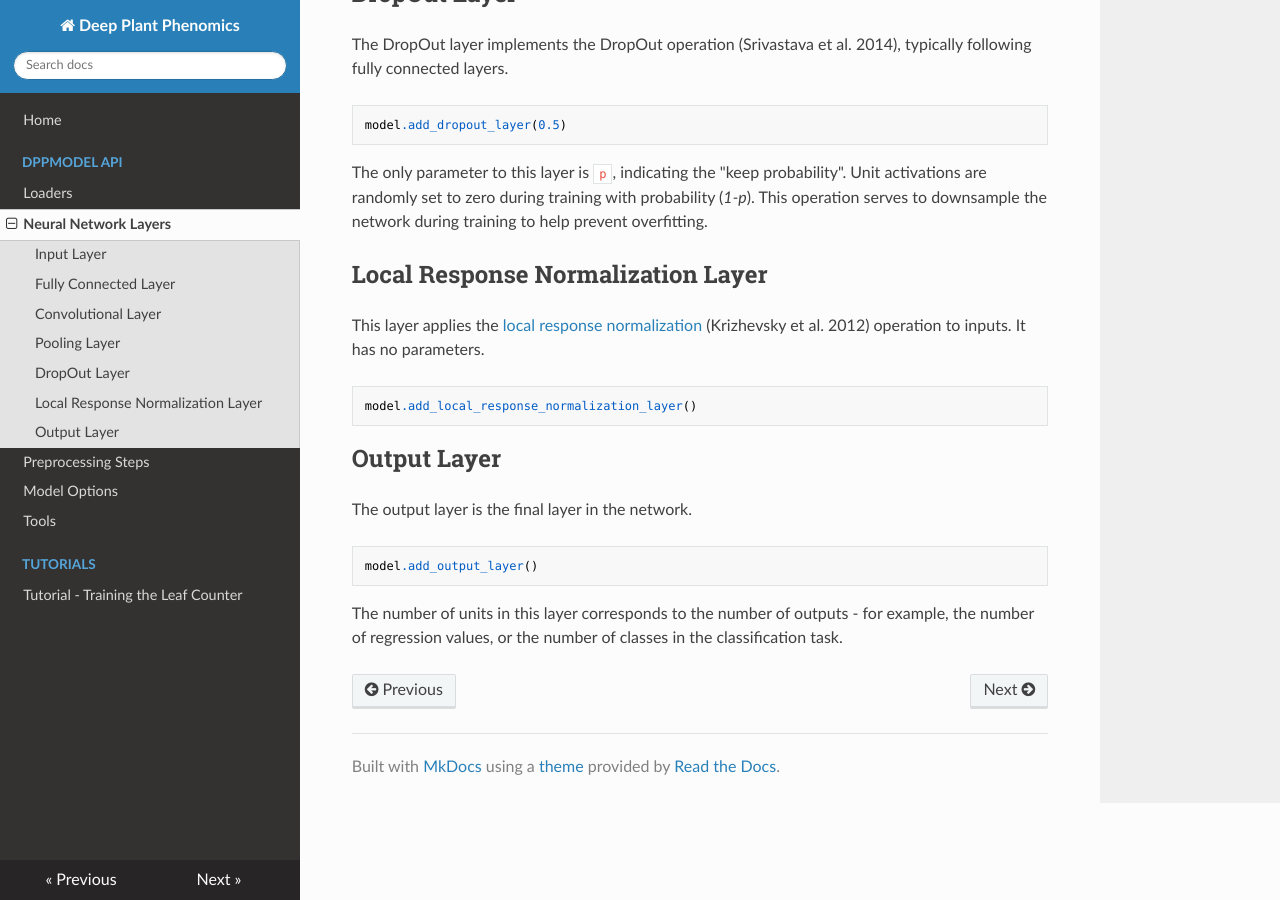
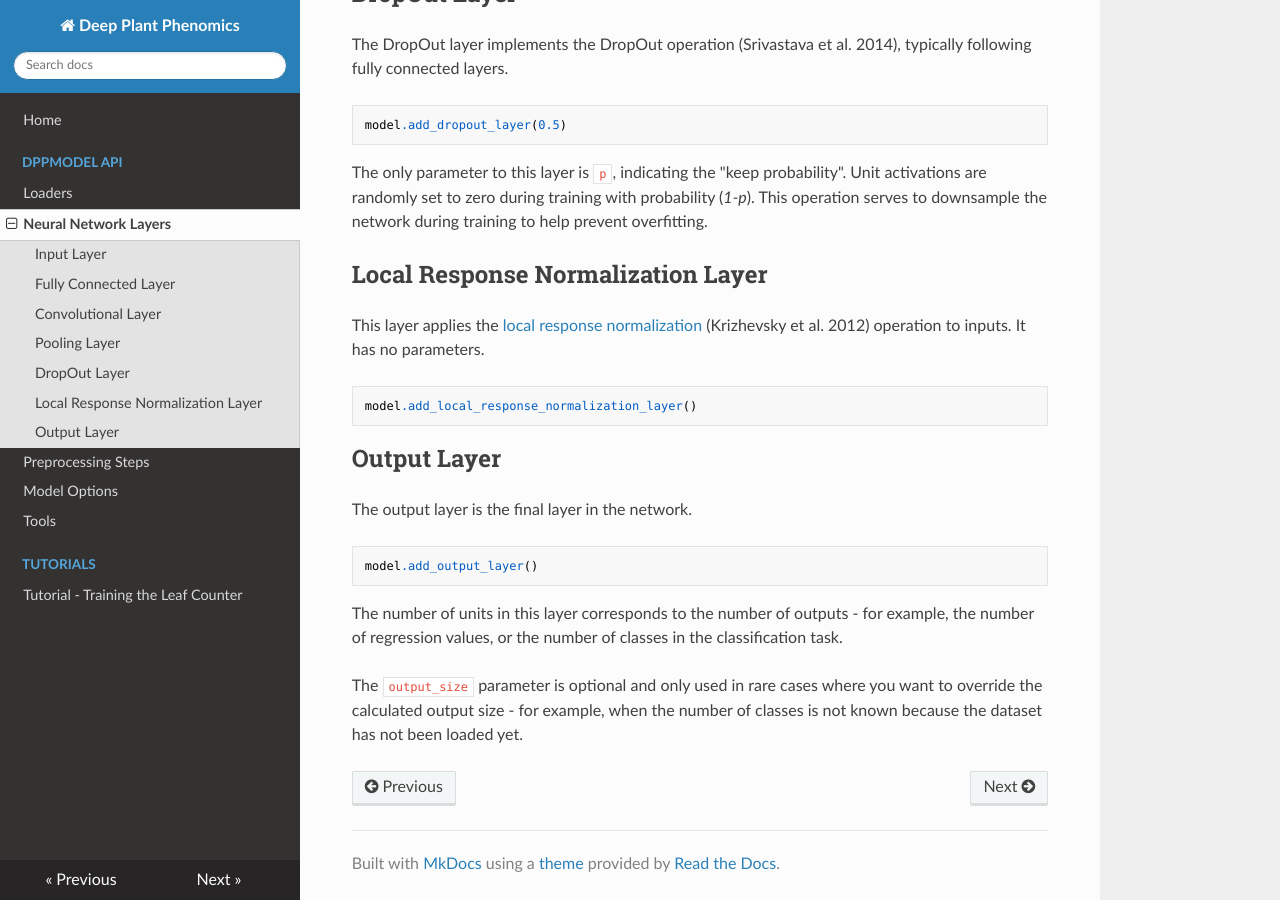
Before and after one commit to p2irc/deepplantphenomics, an MkDocs documentation site: the page built from docs/Neural-Network-Layers.md, in a window 1280 px wide and 900 px high, scrolled down 1333 px. Built offline with MkDocs 1.6.1, drawn with Linux system fonts in a browser that asks for light colours; nearby versions of some CDN libraries; old or Windows-style settings are respelled for this version of MkDocs; some of the changed text lies outside the part shown.

Commit message:
more doc changes

````diff
--- a/docs/Neural-Network-Layers.md
+++ b/docs/Neural-Network-Layers.md
@@ -71,3 +71,5 @@ model.add_output_layer()
 ```
 
 The number of units in this layer corresponds to the number of outputs - for example, the number of regression values, or the number of classes in the classification task.
+
+The `output_size` parameter is optional and only used in rare cases where you want to override the calculated output size - for example, when the number of classes is not known because the dataset has not been loaded yet.
````
Also changed, not shown: other parts of docs/Neural-Network-Layers.md (+1 -1 lines).
